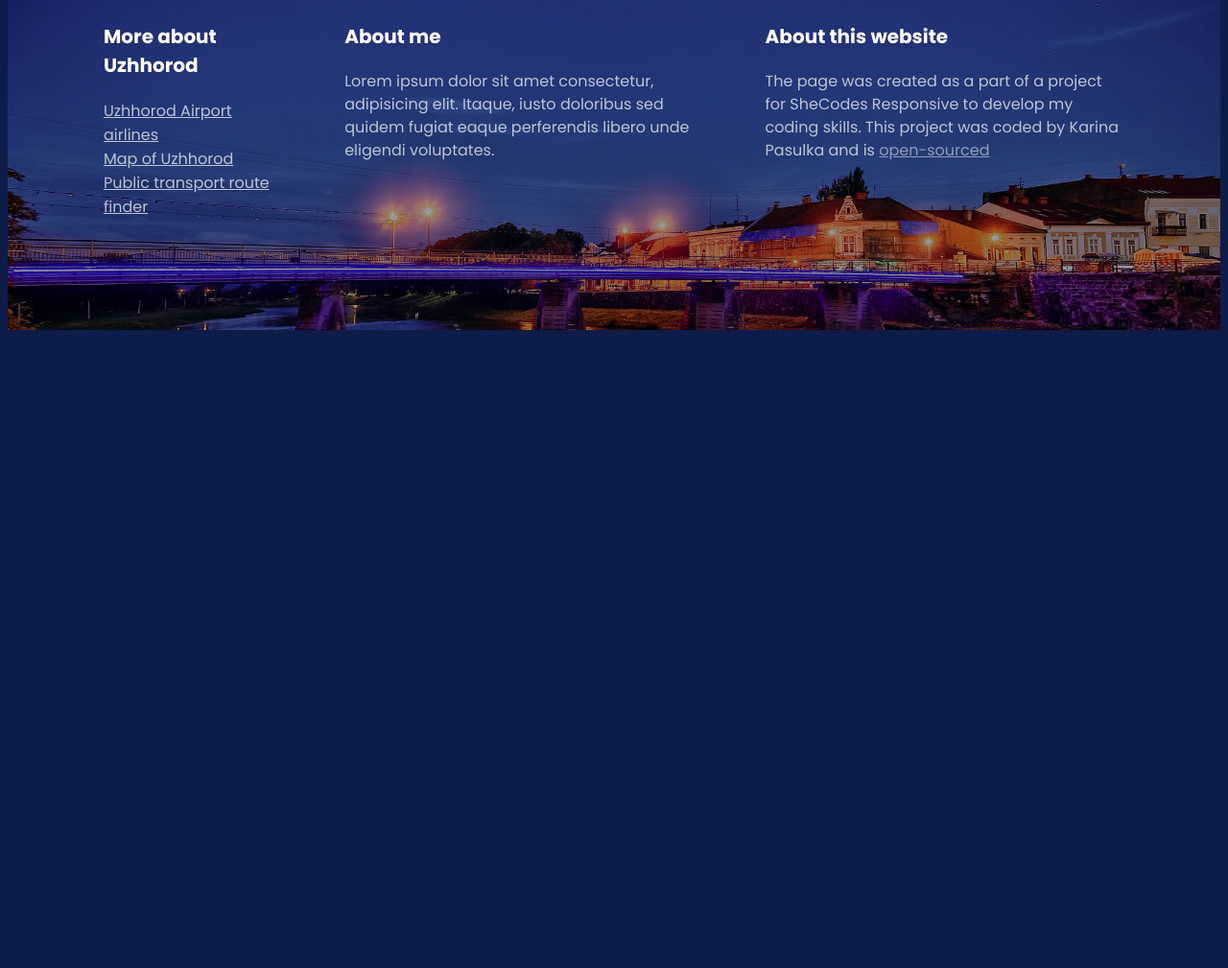
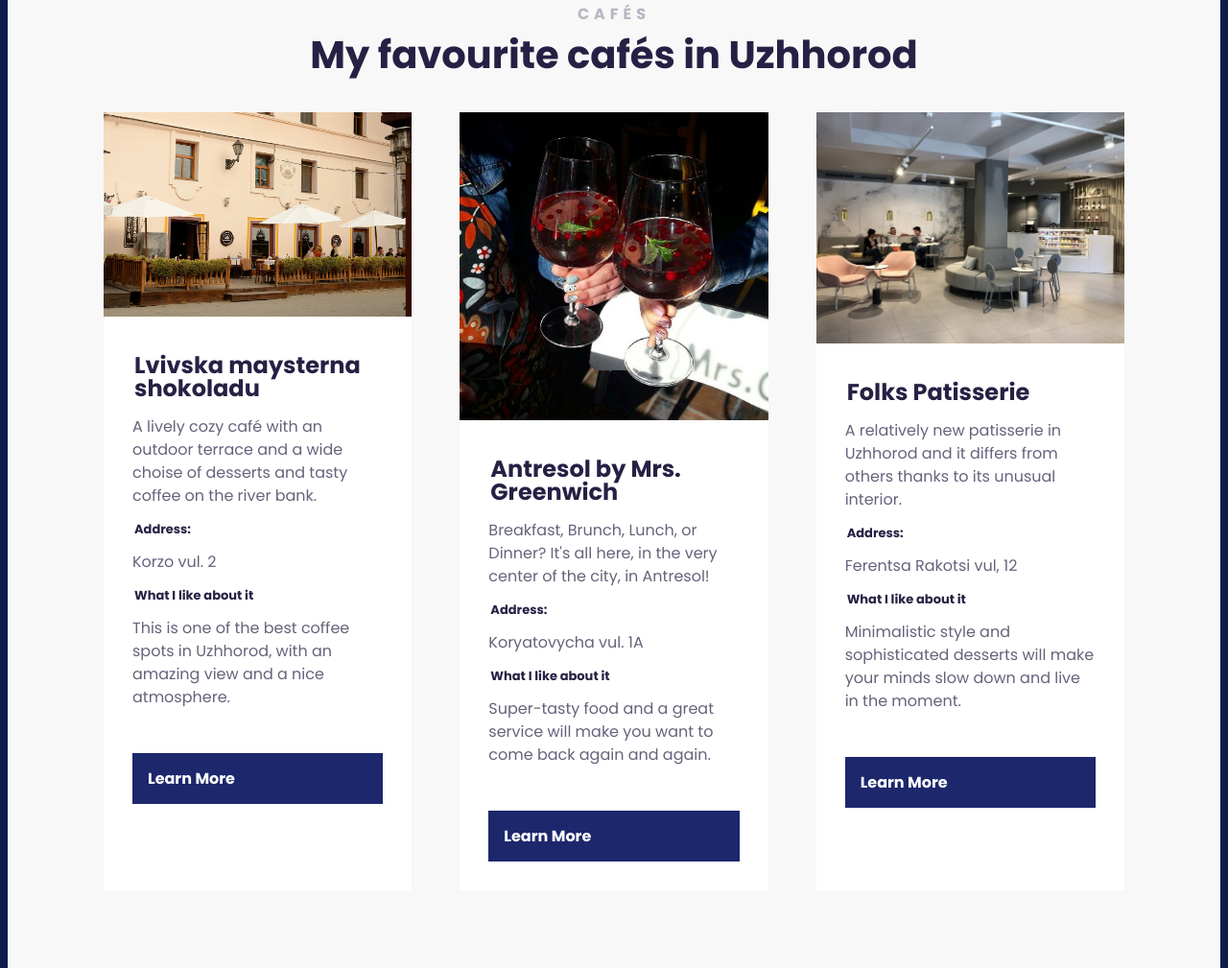
Before and after one commit to karinapasulka/uzhhorod-travel-project, a plain HTML site: page index.html in a window 1280 px wide. Shown: the part 1591-2600 px from the top of the page at 96% size. Before the commit the page ends 1943 px from the top, so only its background shows below. Drawn offline with Linux system fonts and the light colour scheme.

Commit message:
Cards (cafe) added

```diff
--- a/index.html
+++ b/index.html
@@ -53,6 +53,106 @@
             </p>
           </div>
         </section>
+        <section class="secondary">
+          <h2 class="text-center">Cafés</h2>
+          <h3 class="text-center">My favourite cafés in Uzhhorod</h3>
+          <div class="grid grid-3-columns">
+            <div class="card">
+              <div class="card-header">
+                <img
+                  src="images/cafes/maysterna.png"
+                  alt="Lvivska maysterna shokoladu"
+                  class="img-responsive"
+                />
+              </div>
+              <div class="card-body">
+                <h4>Lvivska maysterna shokoladu</h4>
+                <p>
+                  A lively cozy café with an outdoor terrace and a wide choise
+                  of desserts and tasty coffee on the river bank.
+                </p>
+                <h5>Address:</h5>
+                <p>Korzo vul. 2</p>
+                <h5>What I like about it</h5>
+                <p>
+                  This is one of the best coffee spots in Uzhhorod, with an
+                  amazing view and a nice atmosphere.
+                </p>
+              </div>
+
+              <div class="card-footer">
+                <a
+                  href="https://www.chocolate.lviv.ua/uk/company/map/uzhhorod-korzo-2/"
+                  class="btn"
+                  target="_blank"
+                  >Learn More</a
+                >
+              </div>
+            </div>
+            <div class="card">
+              <div class="card-header">
+                <img
+                  src="images/cafes/antresol.png"
+                  alt="Lvivska maysterna shokoladu"
+                  class="img-responsive"
+                />
+              </div>
+              <div class="card-body">
+                <h4>Antresol by Mrs. Greenwich</h4>
+                <p>
+                  Breakfast, Brunch, Lunch, or Dinner? It's all here, in the
+                  very center of the city, in Antresol!
+                </p>
+                <h5>Address:</h5>
+                <p>Koryatovycha vul. 1A</p>
+                <h5>What I like about it</h5>
+                <p>
+                  Super-tasty food and a great service will make you want to
+                  come back again and again.
+                </p>
+              </div>
+              <div class="card-footer">
+                <a
+                  href="https://www.instagram.com/mrsgreenwich_cafe/"
+                  class="btn"
+                  target="_blank"
+                  >Learn More</a
+                >
+              </div>
+            </div>
+            <div class="card">
+              <div class="card-header">
+                <img
+                  class="img-responsive"
+                  src="images/cafes/folks.png"
+                  alt="Lvivska maysterna shokoladu"
+                />
+              </div>
+              <div class="card-body">
+                <h4>Folks Patisserie</h4>
+                <p>
+                  A relatively new patisserie in Uzhhorod and it differs from
+                  others thanks to its unusual interior.
+                </p>
+                <h5>Address:</h5>
+                <p>Ferentsa Rakotsi vul, 12</p>
+                <h5>What I like about it</h5>
+                <p>
+                  Minimalistic style and sophisticated desserts will make your
+                  minds slow down and live in the moment.
+                </p>
+              </div>
+              <div class="card-footer">
+                <a
+                  href="https://m.facebook.com/folks.patisserie/"
+                  class="btn"
+                  target="_blank"
+                  >Learn More</a
+                >
+              </div>
+            </div>
+          </div>
+        </section>
       </main>
       <footer>
         <section class="grid grid-3-columns-with-first-narrow">
--- a/src/style.css
+++ b/src/style.css
@@ -5,52 +5,6 @@
 .container {
   max-width: 1400px;
   margin: 0 auto;
-}
-main {
-  background-color: white;
-}
-main h2 {
-  margin: 0;
-  font-weight: 700;
-  font-size: 16px;
-  line-height: 1.5;
-  letter-spacing: 5px;
-  color: #272044;
-  opacity: 0.3;
-  text-transform: uppercase;
-}
-main h3 {
-  font-weight: 700;
-  font-size: 40px;
-  line-height: 1.5;
-  color: #272044;
-  margin: 0;
-}
-main p {
-  font-style: normal;
-  font-weight: 400;
-  font-size: 16px;
-  line-height: 1.5;
-  color: #272044;
-  opacity: 0.7;
-}
-section {
-  max-width: 100%;
-  margin: 0 auto;
-  padding: 100px;
-}
-.grid {
-  display: grid;
-  grid-gap: 64px;
-}
-.grid-2-columns {
-  grid-template-columns: 1fr 1fr;
-}
-.grid-3-columns-with-first-narrow {
-  grid-template-columns: 1fr 2fr 2fr;
-}
-.img-responsive {
-  max-width: 100%;
 }
 header {
   background-image: linear-gradient(rgba(0, 0, 0, 0.4), rgba(0, 0, 0, 0.4)),
@@ -95,6 +49,99 @@
 }
 p {
   font-weight: 300;
+}
+main {
+  background-color: white;
+}
+main h2 {
+  margin: 0;
+  font-weight: 700;
+  font-size: 16px;
+  line-height: 1.5;
+  letter-spacing: 5px;
+  color: #272044;
+  opacity: 0.3;
+  text-transform: uppercase;
+}
+main h3 {
+  font-weight: 700;
+  font-size: 40px;
+  line-height: 1.5;
+  color: #272044;
+  margin: 0;
+}
+main h4 {
+  font-weight: 700;
+  font-size: 24px;
+  margin: 2px;
+  line-height: 1;
+  color: #272044;
+}
+main h5 {
+  font-weight: 700;
+  font-size: 13px;
+  margin: 2px;
+  line-height: 1;
+  color: #272044;
+}
+main p {
+  font-style: normal;
+  font-weight: 400;
+  font-size: 16px;
+  line-height: 1.5;
+  color: #272044;
+  opacity: 0.7;
+}
+section {
+  max-width: 100%;
+  margin: 0 auto;
+  padding: 100px;
+}
+section.secondary {
+  background-color: #f8f8f8;
+}
+.grid {
+  display: grid;
+  grid-gap: 64px;
+}
+.grid-2-columns {
+  grid-template-columns: 1fr 1fr;
+}
+.grid-3-columns-with-first-narrow {
+  grid-template-columns: 1fr 2fr 2fr;
+}
+.grid-3-columns {
+  grid-template-columns: 1fr 1fr 1fr;
+  grid-gap: 50px;
+}
+.img-responsive {
+  max-width: 100%;
+}
+
+.text-center {
+  text-align: center;
+}
+
+.card {
+  background-color: white;
+  margin: 30px 0;
+}
+.card-body {
+  padding: 30px;
+}
+.card-footer {
+  padding: 0 30px 30px;
+}
+.btn {
+  display: block;
+  color: white;
+  background-color: #1d276c;
+  text-transform: capitalize;
+  font-weight: 700;
+  font-size: 14;
+  line-height: 21px;
+  padding: 16px;
+  text-decoration: none;
 }
 
 footer {
```
Also changed, not shown: images/cafes/antresol.jpeg (added), images/cafes/antresol.png (added), images/cafes/folks.png (added), images/cafes/maysterna.png (added), 1 other file.
